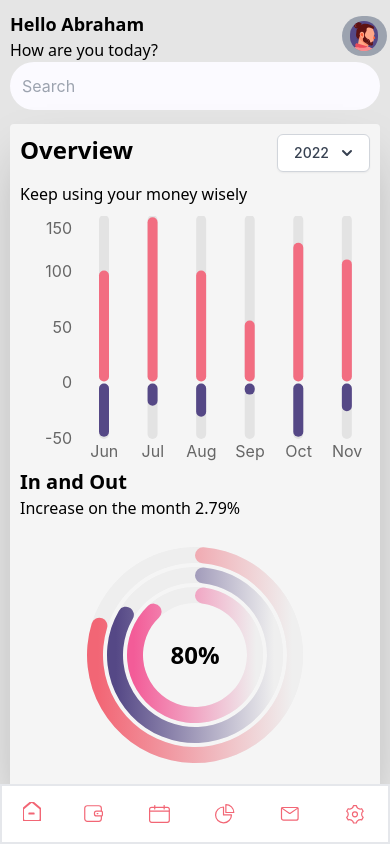
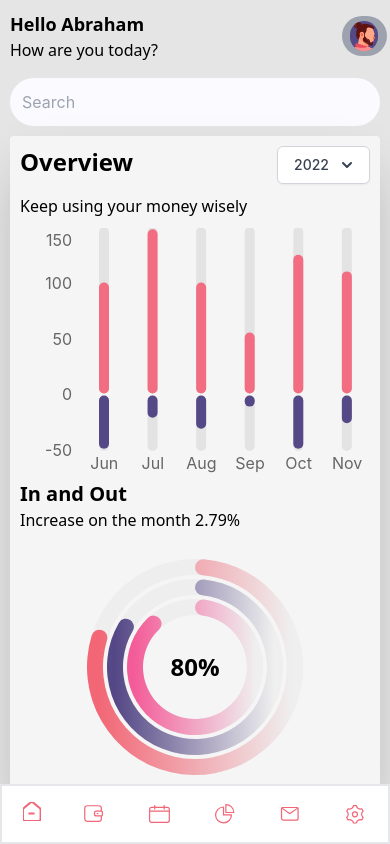
Before and after one commit to NayanJD/finance-app, a React (Create React App) app: page / in a window 390 px wide. Built offline with nearby package versions, Linux system fonts and the light colour scheme.

Commit message:
Add margin top for search bar for mobile devices

```diff
--- a/src/screens/home.tsx
+++ b/src/screens/home.tsx
@@ -95,7 +95,7 @@ function Home({ isClicked }: IHomeProps) {
           <div className="font-sans font-semibold text-lg">Hello Abraham</div>
           <div className="font-sans font-light">How are you today?</div>
         </div>
-        <div>
+        <div className="mt-[10px] sm:mt-[0px]">
           <input
             type="text"
             className="bg-searchWhite w-full h-[48px] rounded-full px-3 outline-none focus:outline-duidRed transition-all ease-in-out duration-700"
```
